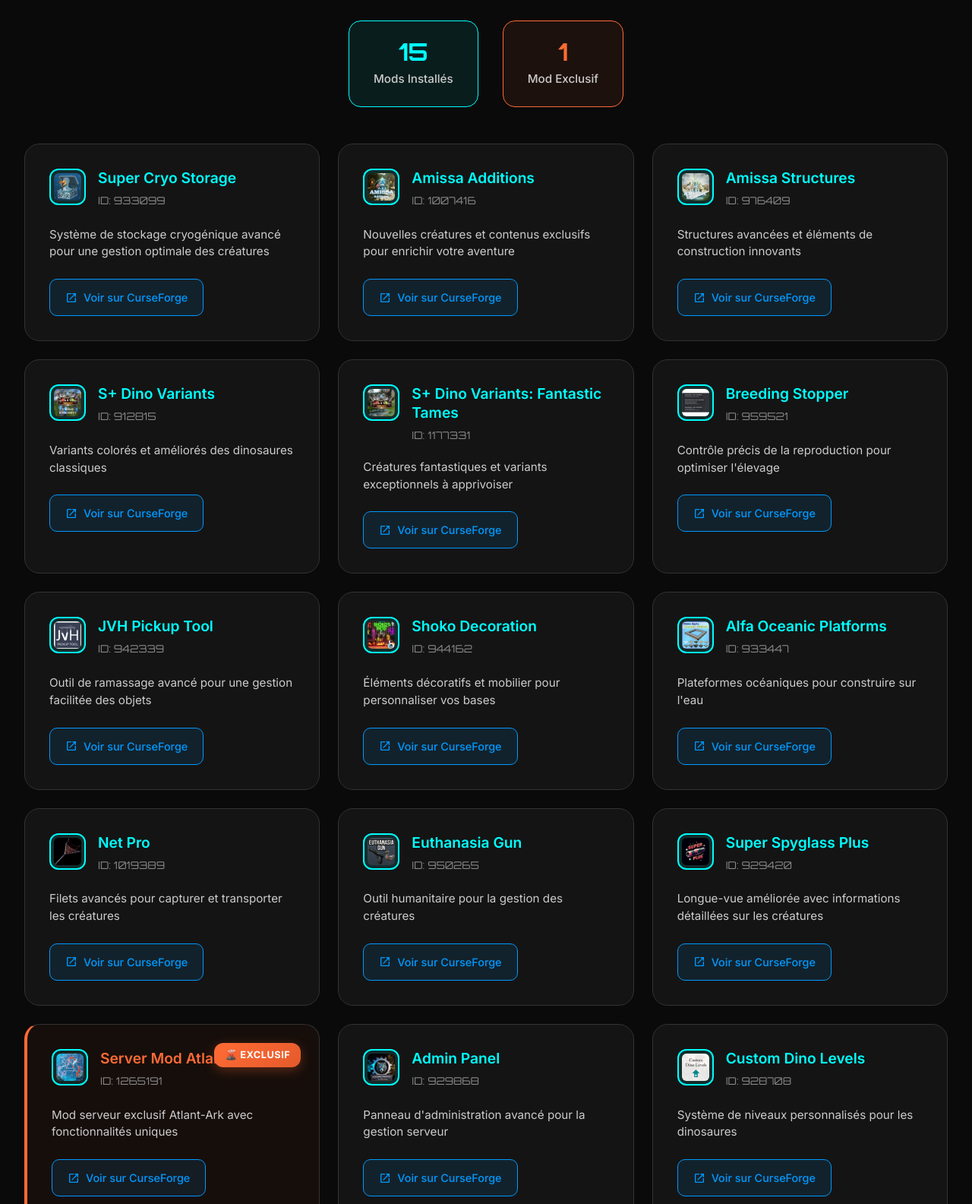
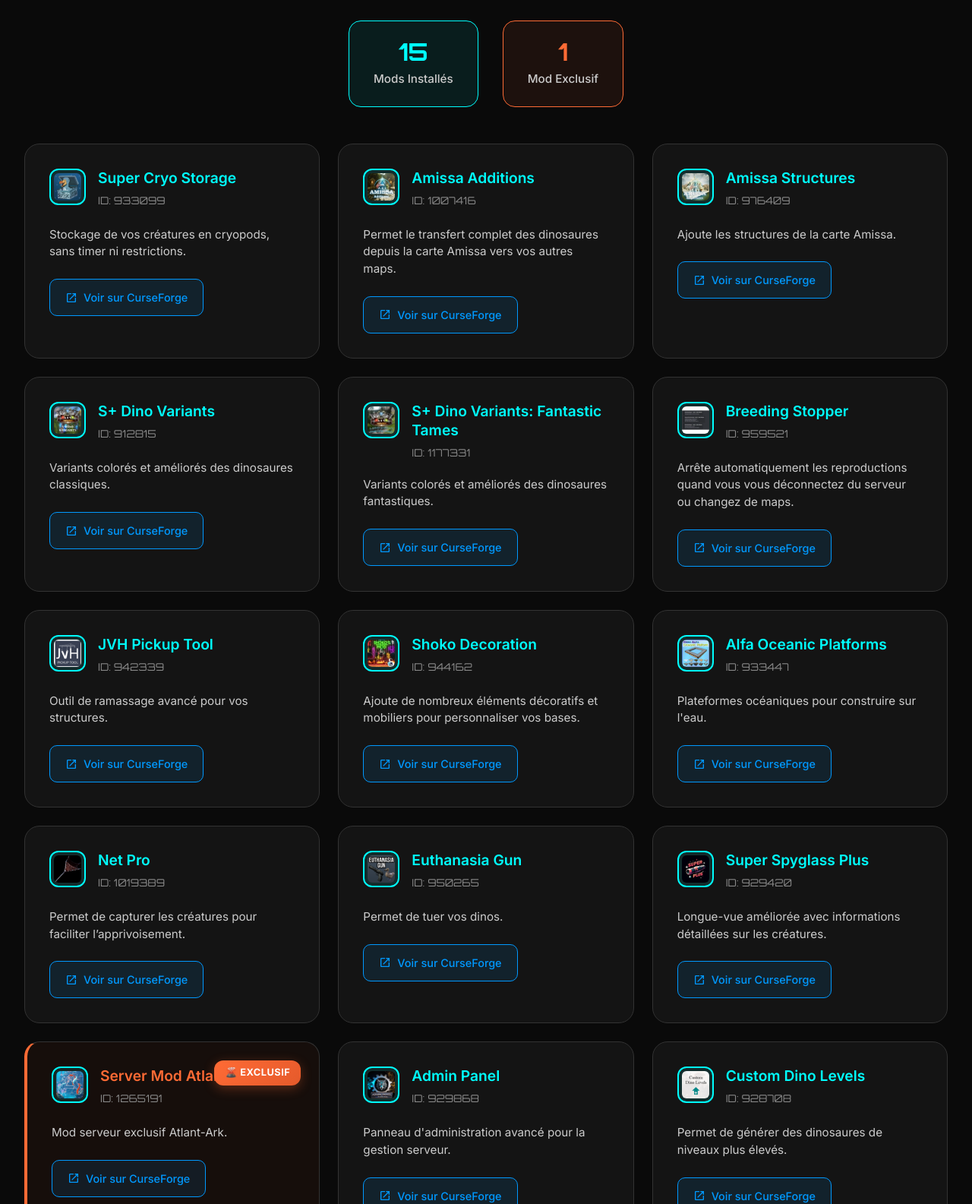
Before and after one commit to DevRedious/atlant-ark-site, a plain HTML site: page index.html in a window 1280 px wide. Shown: the part 1462-3047 px from the top of the page at 76% size. Drawn offline with Linux system fonts and the light colour scheme; no server answers.

Commit message:
Update index.html

```diff
--- a/index.html
+++ b/index.html
@@ -3,7 +3,7 @@
 <head>
   <meta charset="UTF-8">
   <meta name="viewport" content="width=device-width, initial-scale=1.0">
-  <title>Atlant-Ark - Serveur ARK Premium</title>
+  <title>Atlant'ARK - Serveur ASA FR</title>
   <link rel="icon" type="image/x-icon" href="assets/images/logo_atlant_ark.ico">
   <link rel="stylesheet" href="style.css">
   <link rel="preconnect" href="https://fonts.googleapis.com">
@@ -246,7 +246,7 @@
       <div class="community-content">
         <div class="community-text">
           <h2 class="section-title">Rejoignez la Communauté</h2>
-          <p class="section-subtitle">Connectez-vous avec plus de 1000+ joueurs, participez aux événements exclusifs et restez informé des dernières nouveautés du serveur.</p>
+          <p class="section-subtitle">Rejoignez une communauté conviviale, participez à nos événements et profitez d’une expérience ARK sans prise de tête !</p>
           <div class="community-features">
             <div class="feature">
               <svg width="20" height="20" viewBox="0 0 24 24" fill="currentColor">
@@ -283,7 +283,7 @@
                 </svg>
               </div>
               <span class="server-name">Atlant-Ark Community</span>
-              <div class="online-count">🟢 1,247 en ligne</div>
+              <div class="online-count">🟢 Bientôt disponible.</div>
             </div>
           </div>
         </div>
@@ -313,7 +313,7 @@
         <div class="support-card">
           <div class="support-icon">⭐</div>
           <h3>Premium</h3>
-          <p>Accédez à des fonctionnalités exclusives et soutenez le développement continu</p>
+          <p>Accédez à des fonctionnalités exclusives</p>
           <div class="premium-coming">
             <span class="coming-soon">Bientôt disponible</span>
           </div>
@@ -375,7 +375,7 @@
         id: 933099,
         name: "Super Cryo Storage",
         emoji: "🧊",
-        description: "Système de stockage cryogénique avancé pour une gestion optimale des créatures",
+        description: "Stockage de vos créatures en cryopods, sans timer ni restrictions.",
         url: "https://www.curseforge.com/ark-survival-ascended/mods/super-cryo-storage",
         icon: "super-cryo-storage.png"
       },
@@ -383,7 +383,7 @@
         id: 1007416,
         name: "Amissa Additions",
         emoji: "⭐",
-        description: "Nouvelles créatures et contenus exclusifs pour enrichir votre aventure",
+        description: "Permet le transfert complet des dinosaures depuis la carte Amissa vers vos autres maps.",
         url: "https://www.curseforge.com/ark-survival-ascended/mods/amissa-additions",
         icon: "amissa-additions.png"
       },
@@ -391,7 +391,7 @@
         id: 976409,
         name: "Amissa Structures",
         emoji: "🏗️",
-        description: "Structures avancées et éléments de construction innovants",
+        description: "Ajoute les structures de la carte Amissa.",
         url: "https://www.curseforge.com/ark-survival-ascended/mods/amissa-structures",
         icon: "amissa-structures.png"
       },
@@ -399,7 +399,7 @@
         id: 912815,
         name: "S+ Dino Variants",
         emoji: "🐉",
-        description: "Variants colorés et améliorés des dinosaures classiques",
+        description: "Variants colorés et améliorés des dinosaures classiques.",
         url: "https://www.curseforge.com/ark-survival-ascended/mods/s-dino-variants",
         icon: "s-dino-variants.png"
       },
@@ -407,7 +407,7 @@
         id: 1177331,
         name: "S+ Dino Variants: Fantastic Tames",
         emoji: "✨",
-        description: "Créatures fantastiques et variants exceptionnels à apprivoiser",
+        description: "Variants colorés et améliorés des dinosaures fantastiques.",
         url: "https://www.curseforge.com/ark-survival-ascended/mods/s-dino-variants-fantastic-tames",
         icon: "s-dino-variants-fantastic-tame.png"
       },
@@ -415,7 +415,7 @@
         id: 959521,
         name: "Breeding Stopper",
         emoji: "🛑",
-        description: "Contrôle précis de la reproduction pour optimiser l'élevage",
+        description: "Arrête automatiquement les reproductions quand vous vous déconnectez du serveur ou changez de maps.",
         url: "https://www.curseforge.com/ark-survival-ascended/mods/breeding-stopper",
         icon: "breeding-stopper.png"
       },
@@ -423,7 +423,7 @@
         id: 942339,
         name: "JVH Pickup Tool",
         emoji: "🔧",
-        description: "Outil de ramassage avancé pour une gestion facilitée des objets",
+        description: "Outil de ramassage avancé pour vos structures.",
         url: "https://www.curseforge.com/ark-survival-ascended/mods/jvh-pickup-tool",
         icon: "jvh-pickup-tool.png"
       },
@@ -431,7 +431,7 @@
         id: 944162,
         name: "Shoko Decoration",
         emoji: "🎨",
-        description: "Éléments décoratifs et mobilier pour personnaliser vos bases",
+        description: "Ajoute de nombreux éléments décoratifs et mobiliers pour personnaliser vos bases.",
         url: "https://www.curseforge.com/ark-survival-ascended/mods/shoko-decoration",
         icon: "shoko-decoration.png"
       },
@@ -439,7 +439,7 @@
         id: 933447,
         name: "Alfa Oceanic Platforms",
         emoji: "🌊",
-        description: "Plateformes océaniques pour construire sur l'eau",
+        description: "Plateformes océaniques pour construire sur l'eau.",
         url: "https://www.curseforge.com/ark-survival-ascended/mods/alfaoceanicplataforms",
         icon: "alfa-oceanic-platforms.png"
       },
@@ -447,7 +447,7 @@
         id: 1019389,
         name: "Net Pro",
         emoji: "🕸️",
-        description: "Filets avancés pour capturer et transporter les créatures",
+        description: "Permet de capturer les créatures pour faciliter l’apprivoisement.",
         url: "https://www.curseforge.com/ark-survival-ascended/mods/net-pro",
         icon: "net-pro.png"
       },
@@ -455,7 +455,7 @@
         id: 950265,
         name: "Euthanasia Gun",
         emoji: "💊",
-        description: "Outil humanitaire pour la gestion des créatures",
+        description: "Permet de tuer vos dinos.",
         url: "https://www.curseforge.com/ark-survival-ascended/mods/euthanasia-gun",
         icon: "euthanasia-gun.png"
       },
@@ -463,7 +463,7 @@
         id: 929420,
         name: "Super Spyglass Plus",
         emoji: "🔍",
-        description: "Longue-vue améliorée avec informations détaillées sur les créatures",
+        description: "Longue-vue améliorée avec informations détaillées sur les créatures.",
         url: "https://www.curseforge.com/ark-survival-ascended/mods/super-spyglass-plus",
         icon: "super-spyglass-plus.png"
       },
@@ -471,7 +471,7 @@
         id: 1265191,
         name: "Server Mod Atlantark",
         emoji: "🌋",
-        description: "Mod serveur exclusif Atlant-Ark avec fonctionnalités uniques",
+        description: "Mod serveur exclusif Atlant-Ark.",
         url: "https://www.curseforge.com/ark-survival-ascended/mods/server-mod-atlantark",
         icon: "server-mod-atlantark.png",
         special: true
@@ -480,7 +480,7 @@
         id: 929868,
         name: "Admin Panel",
         emoji: "⚙️",
-        description: "Panneau d'administration avancé pour la gestion serveur",
+        description: "Panneau d'administration avancé pour la gestion serveur.",
         url: "https://www.curseforge.com/ark-survival-ascended/mods/admin-panel",
         icon: "admin-panel.png"
       },
@@ -488,7 +488,7 @@
         id: 928708,
         name: "Custom Dino Levels",
         emoji: "📈",
-        description: "Système de niveaux personnalisés pour les dinosaures",
+        description: "Permet de générer des dinosaures de niveaux plus élevés.",
         url: "https://www.curseforge.com/ark-survival-ascended/mods/custom-dino-levels",
         icon: "custom-dino-levels.png"
       }
```
